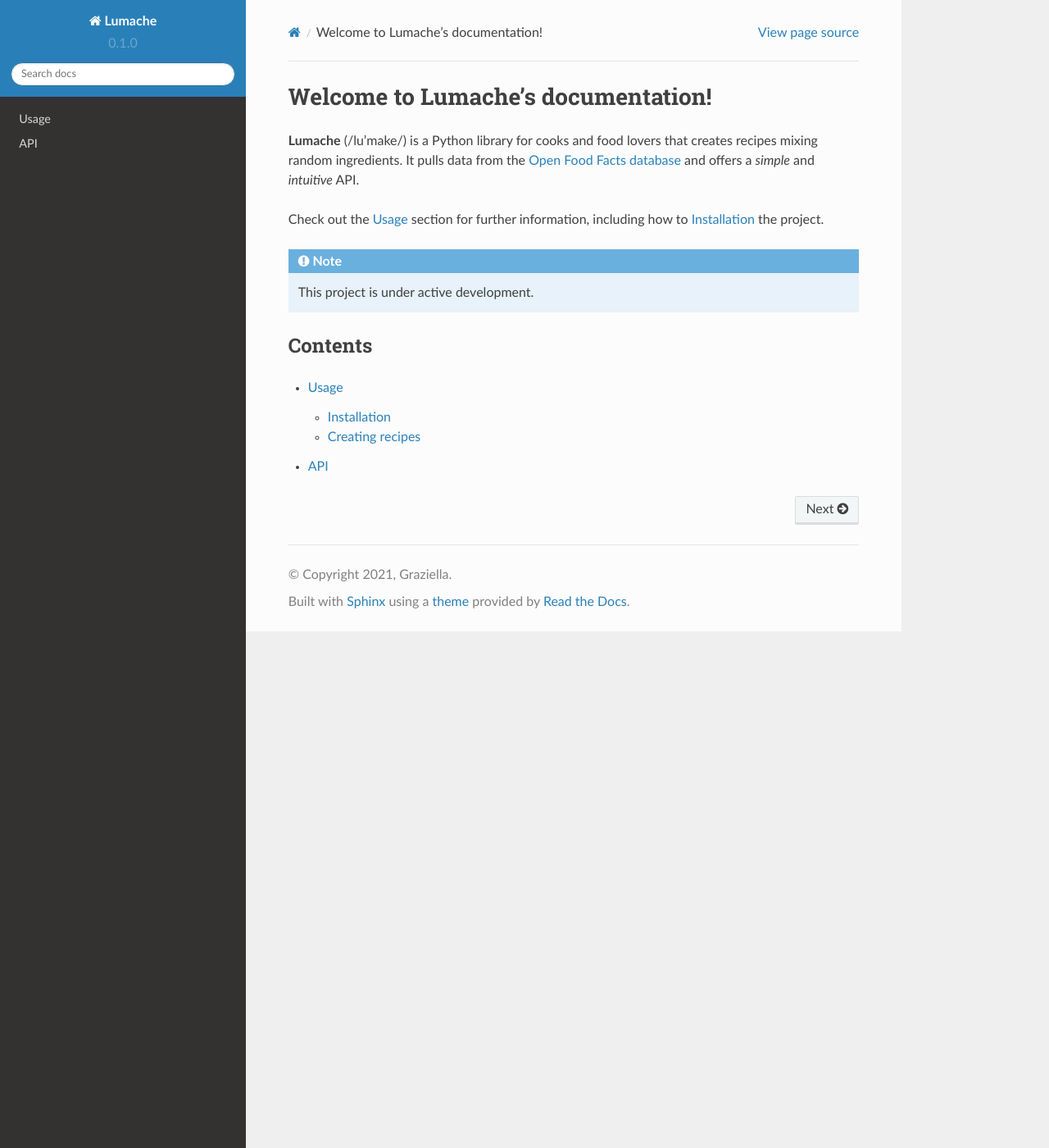
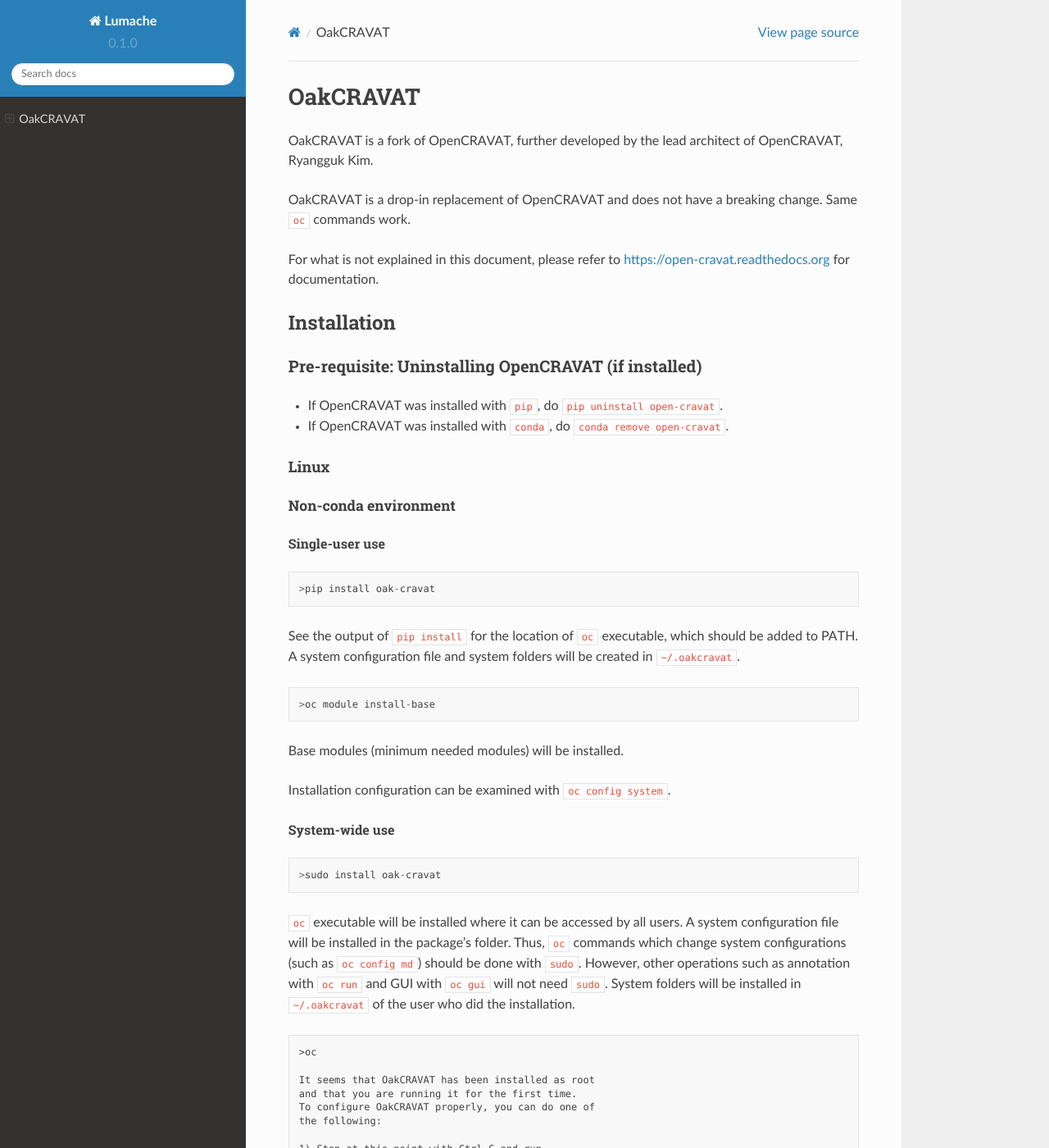
Before and after one commit to rkimoakbioinformatics/oakvar-doc, a Sphinx documentation site: the page built from docs/source/index.rst, in a window 1280 px wide and 1400 px high. Shown: the whole window at 82% size. Built offline with Sphinx 7.4.7 and the Read the Docs theme 2.0.0, drawn with Linux system fonts in a browser that asks for light colours; some of the changed text lies outside the part shown.

Commit message:
Update index.rst

```diff
--- a/docs/source/index.rst
+++ b/docs/source/index.rst
@@ -1,22 +1,105 @@
-Welcome to Lumache's documentation!
-===================================
+#########
+OakCRAVAT
+#########
 
-**Lumache** (/lu'make/) is a Python library for cooks and food lovers
-that creates recipes mixing random ingredients.
-It pulls data from the `Open Food Facts database <https://world.openfoodfacts.org/>`_
-and offers a *simple* and *intuitive* API.
+OakCRAVAT is a fork of OpenCRAVAT, further developed by the lead architect of OpenCRAVAT, Ryangguk Kim.
 
-Check out the :doc:`usage` section for further information, including
-how to :ref:`installation` the project.
+OakCRAVAT is a drop-in replacement of OpenCRAVAT and does not have a breaking change. Same ``oc`` commands work.
 
-.. note::
+For what is not explained in this document, please refer to https://open-cravat.readthedocs.org for documentation.
 
-   This project is under active development.
+************
+Installation
+************
 
-Contents
---------
 
-.. toctree::
+Pre-requisite: Uninstalling OpenCRAVAT (if installed)
+*****
 
-   usage
-   api
+* If OpenCRAVAT was installed with ``pip``, do ``pip uninstall open-cravat``.
+* If OpenCRAVAT was installed with ``conda``, do ``conda remove open-cravat``.
+
+======================================
+Linux
+======================================
+
+Non-conda environment
+===================
+
+Single-user use
+---------------
+::
+
+  >pip install oak-cravat
+
+See the output of ``pip install`` for the location of ``oc`` executable, which should be added to PATH. A system configuration file and system folders will be created in ``~/.oakcravat``.
+::
+
+  >oc module install-base
+
+Base modules (minimum needed modules) will be installed.
+
+Installation configuration can be examined with ``oc config system``.
+
+System-wide use
+-----------
+::
+
+  >sudo install oak-cravat
+
+``oc`` executable will be installed where it can be accessed by all users. A system configuration file will be installed in the package's folder. Thus, ``oc`` commands which change system configurations (such as ``oc config md``) should be done with ``sudo``. However, other operations such as annotation with ``oc run`` and GUI with ``oc gui`` will not need ``sudo``. System folders will be installed in ``~/.oakcravat`` of the user who did the installation.
+::
+
+  >oc
+
+  It seems that OakCRAVAT has been installed as root
+  and that you are running it for the first time.
+  To configure OakCRAVAT properly, you can do one of
+  the following:
+
+  1) Stop at this point with Ctrl-C and run
+  `sudo oc` just once to create a system configration
+  file and system folders.
+
+  OR
+
+  2) Type Enter and continue. OakCRAVAT will need to
+  access `sudo` three times, once to create a system
+  configration file, then to modify it, and then to
+  change its file permission back.
+
+  Either way, afterwards, normal users will be able
+  to use `oc` commands without sudo privilege,
+  except when making changes to system settings.
+
+  Ctrl-C to stop or Enter to continue>
+
+Choose one of the two options to set up a system configuration file.
+
+The default system folders (module folders, job folders, etc)  will have been made under ``~/.oakcravat`` of the user who installed OakCRAVAT. If wish to move the system folders to a different location such as a shared one, do ``oc config system`` and find the location of the OakCRAVAT system configuration file at ``Configration file path``. Open the file and edit ``modules_dir``, ``conf_dir``, ``jobs_dir``, and ``log_dir`` as wished.
+
+::
+
+  >oc module install-base
+
+Base modules (minimum needed modules) will be installed.
+
+Installation configuration can be examined with ``oc config system``.
+
+Conda/mamba environment
+===================
+
+Single-user use
+---------------
+::
+
+  >pip install oak-cravat
+
+``oc`` executable will be installed where the user can access. A system configuration file and system folders will be created in ``~/.oakcravat``.
+::
+
+  >oc module install-base
+
+Base modules (minimum needed modules) will be installed.
+
+Installation configuration can be examined with ``oc config system``.
```
